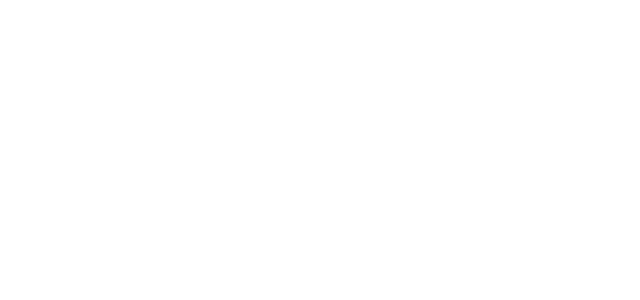
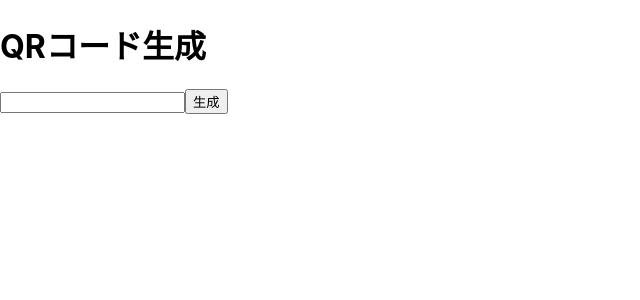
Before and after one commit to powerninja/create_qrcode, a React (Create React App) app: page / in a window 1280 px wide. Shown: the top 300 px of the page, without its empty margins (0-640 px from the left). Built offline with nearby package versions, Linux system fonts and the light colour scheme.

Commit message:
qrious install

```diff
--- a/package.json
+++ b/package.json
@@ -10,6 +10,7 @@
     "@types/node": "^16.18.23",
     "@types/react": "^18.0.37",
     "@types/react-dom": "^18.0.11",
+    "qrious": "^4.0.2",
     "react": "^18.2.0",
     "react-dom": "^18.2.0",
     "react-scripts": "5.0.1",
--- a/src/App.tsx
+++ b/src/App.tsx
@@ -1,8 +1,23 @@
-import React from "react";
+import React, { useState } from "react";
 import "./App.css";
+import QRious from "qrious";
 
-function App() {
-  return <div className="App"></div>;
-}
+type Memotype = {
+  url: string;
+};
 
-export default App;
+export const App = () => {
+  const [urlLink, setUrlLink] = useState<Memotype>({ url: "" });
+  return (
+    <div>
+      <h1>QRコード生成</h1>
+      <input
+        type="text"
+        value={urlLink.url}
+        onChange={(event) => setUrlLink({ url: event.target.value })}
+      ></input>
+      {urlLink.url}
+      <button>生成</button>
+    </div>
+  );
+};
--- a/src/index.tsx
+++ b/src/index.tsx
@@ -1,7 +1,7 @@
 import React from "react";
 import ReactDOM from "react-dom/client";
 import "./index.css";
-import App from "./App";
+import { App } from "./App";
 
 const root = ReactDOM.createRoot(
   document.getElementById("root") as HTMLElement
```
Also changed, not shown: 1 other file (tests, documents, lock files or other folders).
